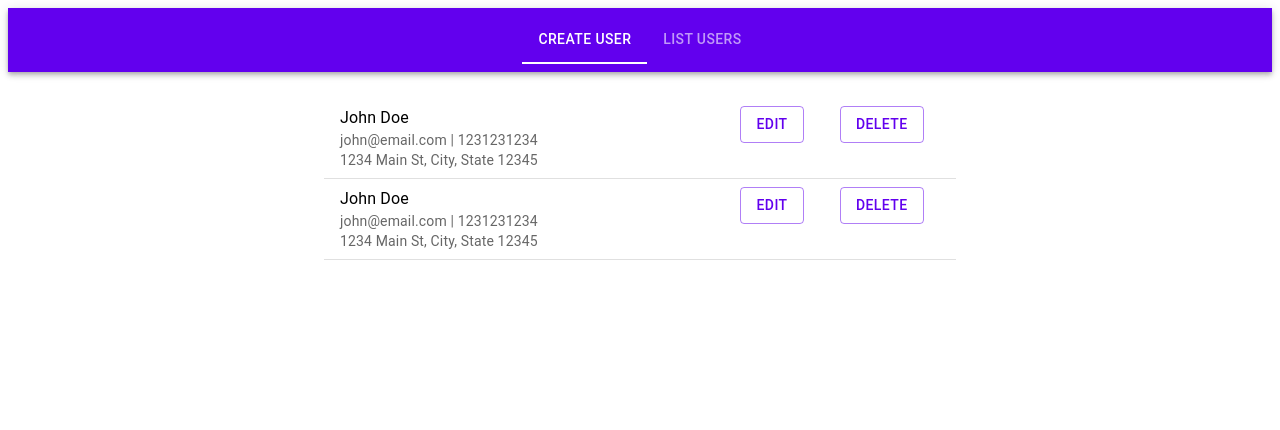
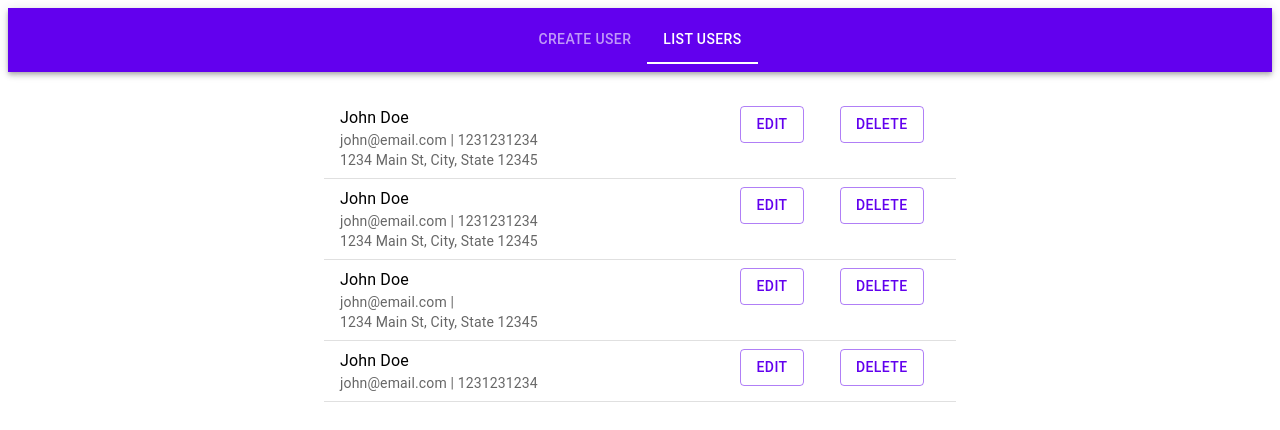
Before and after one commit to Relmy/React-AWS, a React (Create React App) app in the folder bp-sde1-app/: page /listUsers in a window 1280 px wide. Shown: the top 430 px of the page. Built offline with nearby package versions, Linux system fonts and the light colour scheme.

Commit message:
deleteUser routing for ListUser page

```diff
--- a/bp-sde1-app/src/components/Form.jsx
+++ b/bp-sde1-app/src/components/Form.jsx
@@ -71,7 +71,7 @@ const Form = () => {
     console.log(formData);
   };
 
-  // Clear form
+  // --- Clear form ---
   const clearForm = () => {
     setFormData(formDefaults);
   };
--- a/bp-sde1-app/src/components/ListUsers/ListUsers.jsx
+++ b/bp-sde1-app/src/components/ListUsers/ListUsers.jsx
@@ -21,6 +21,19 @@ const ListUsers = () => {
       phone: "1231231234",
       address: "1234 Main St, City, State 12345",
     },
+    {
+      _id: "3",
+      name: "John Doe",
+      email: "john@email.com",
+      phone: "",
+      address: "1234 Main St, City, State 12345",
+    },
+    {
+      _id: "5",
+      name: "John Doe",
+      email: "john@email.com",
+      phone: "1231231234",
+    },
   ];
 
   // on mount, fetch all users
--- a/bp-sde1-app/src/components/ListUsers/User.jsx
+++ b/bp-sde1-app/src/components/ListUsers/User.jsx
@@ -7,11 +7,30 @@ import { Box, Typography, Grid, Button } from "@mui/material";
 
 const User = (props) => {
   //const history = useHistory();
+  const url = "http://localhost:5000/posts";
 
   // Delete the user
   const handleDelete = async (event) => {
     event.preventDefault();
+
+    // --- Delete API call ---
+    //await fetch(`${url}/${location.state.id}`, { method: "DELETE" })
+    await fetch(url, {
+      method: "DELETE",
+      headers: { "Content-Type": "application/json" },
+      body: JSON.stringify(props.id),
+    })
+      .then((response) => response.json())
+      .then((data) => {
+        console.log("Success:", data);
+      })
+      .catch((error) => {
+        console.error("Error:", error);
+      });
+
+    //------------------------------
     console.log("User deleted");
+    console.log("Item props:", props);
   };
 
   // Edit/update the user
@@ -50,6 +69,12 @@ const User = (props) => {
   );
 };
 
-User.propTypes = {};
+User.propTypes = {
+  _id: PropTypes.string.isRequired,
+  name: PropTypes.string,
+  email: PropTypes.string,
+  phone: PropTypes.string,
+  address: PropTypes.string,
+};
 
 export default User;
--- a/bp-sde1-app/src/components/TabNav.jsx
+++ b/bp-sde1-app/src/components/TabNav.jsx
@@ -1,8 +1,8 @@
 /** @format */
 
-import React, { useState } from "react";
+import React, { useState, useEffect } from "react";
 import { Link } from "react-router-dom";
-import { Tabs, Tab, AppBar, Box, Toolbar } from "@mui/material";
+import { Tabs, Tab, AppBar, Toolbar } from "@mui/material";
 
 const TabNav = () => {
   //Tab selection
@@ -12,6 +12,14 @@ const TabNav = () => {
   const handleChange = (event, newValue) => {
     setTabIndex(newValue);
   };
+
+  // If path is "/listUsers", set tabIndex to 1
+  useEffect(() => {
+    if (window.location.pathname === "/listUsers") {
+      setTabIndex(1);
+    }
+  }, [tabIndex]);
+  // if (window.location.pathname === "/listUsers") {
 
   return (
     <nav>
@@ -23,8 +31,8 @@ const TabNav = () => {
             textColor='inherit'
             indicatorColor='secondary'
           >
-            <Tab label='Create User' button component={Link} to='/' />
-            <Tab label='List Users' button component={Link} to='/listUsers' />
+            <Tab label='Create User' component={Link} to='/' />
+            <Tab label='List Users' component={Link} to='/listUsers' />
           </Tabs>
         </Toolbar>
       </AppBar>
```
